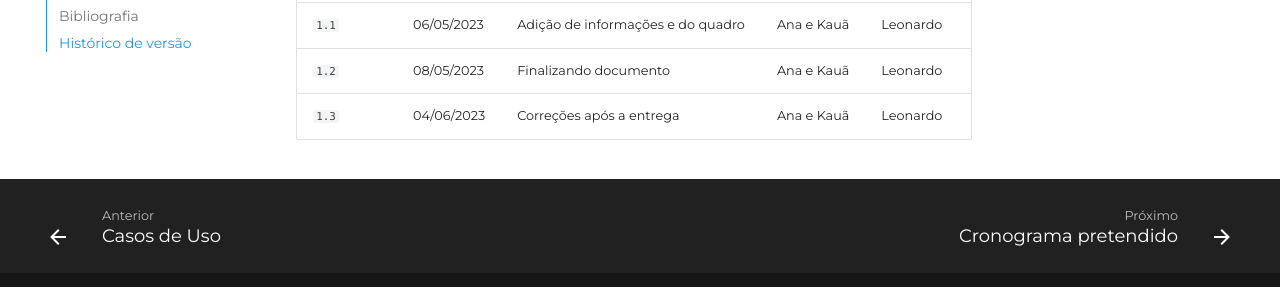
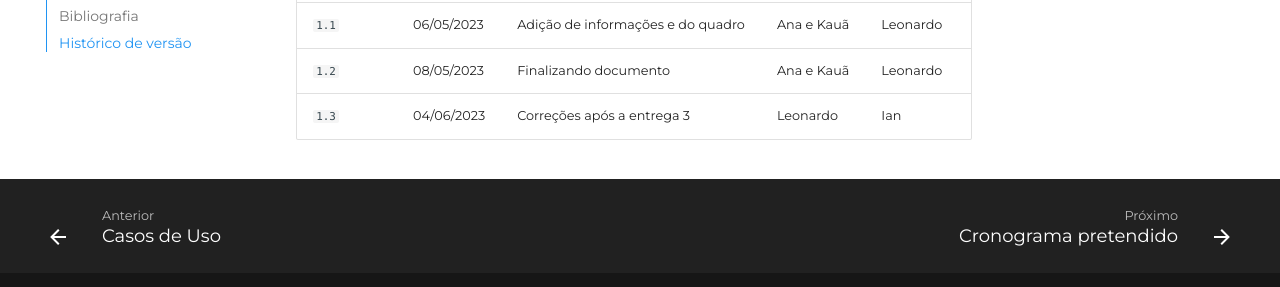
Before and after one commit to Requisitos-de-Software/2023.1-Simplenote, an MkDocs documentation site: the page built from docs/modelagem/especificacao_suplementar.md, in a window 1280 px wide and 900 px high, scrolled down 3464 px. Shown: the part 562-849 px from the top of the window. Built offline with MkDocs 1.6.1 and Material for MkDocs 9.7.7, drawn with Linux system fonts in a browser that asks for light colours; some web fonts are replaced; comment, search, counter and statistics services are not loaded.

Commit message:
#50 Update especificacao_suplementar.md

```diff
--- a/docs/modelagem/especificacao_suplementar.md
+++ b/docs/modelagem/especificacao_suplementar.md
@@ -110,4 +110,4 @@ Autores: Ana e Kauã
 | `1.0`  | 03/05/2023 | Criação do documento              | Ana e Kauã | Leonardo    |
 | `1.1`  | 06/05/2023 | Adição de informações e do quadro | Ana e Kauã | Leonardo    |
 | `1.2`  | 08/05/2023 | Finalizando documento             | Ana e Kauã | Leonardo    |
-| `1.3` | 04/06/2023 | Correções após a entrega           | Ana e Kauã | Leonardo    |
+| `1.3`  | 04/06/2023 | Correções após a entrega 3        | Leonardo   | Ian         |
```
